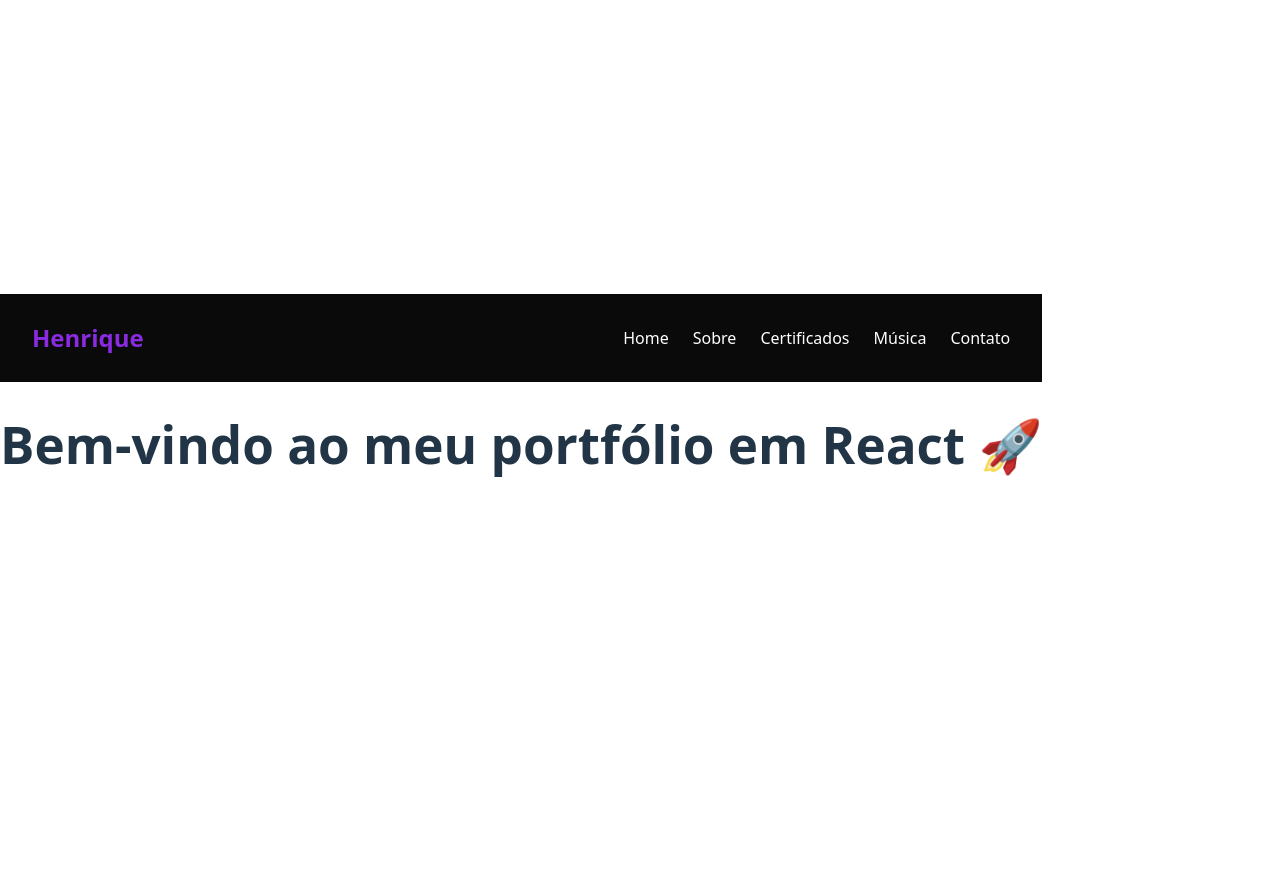
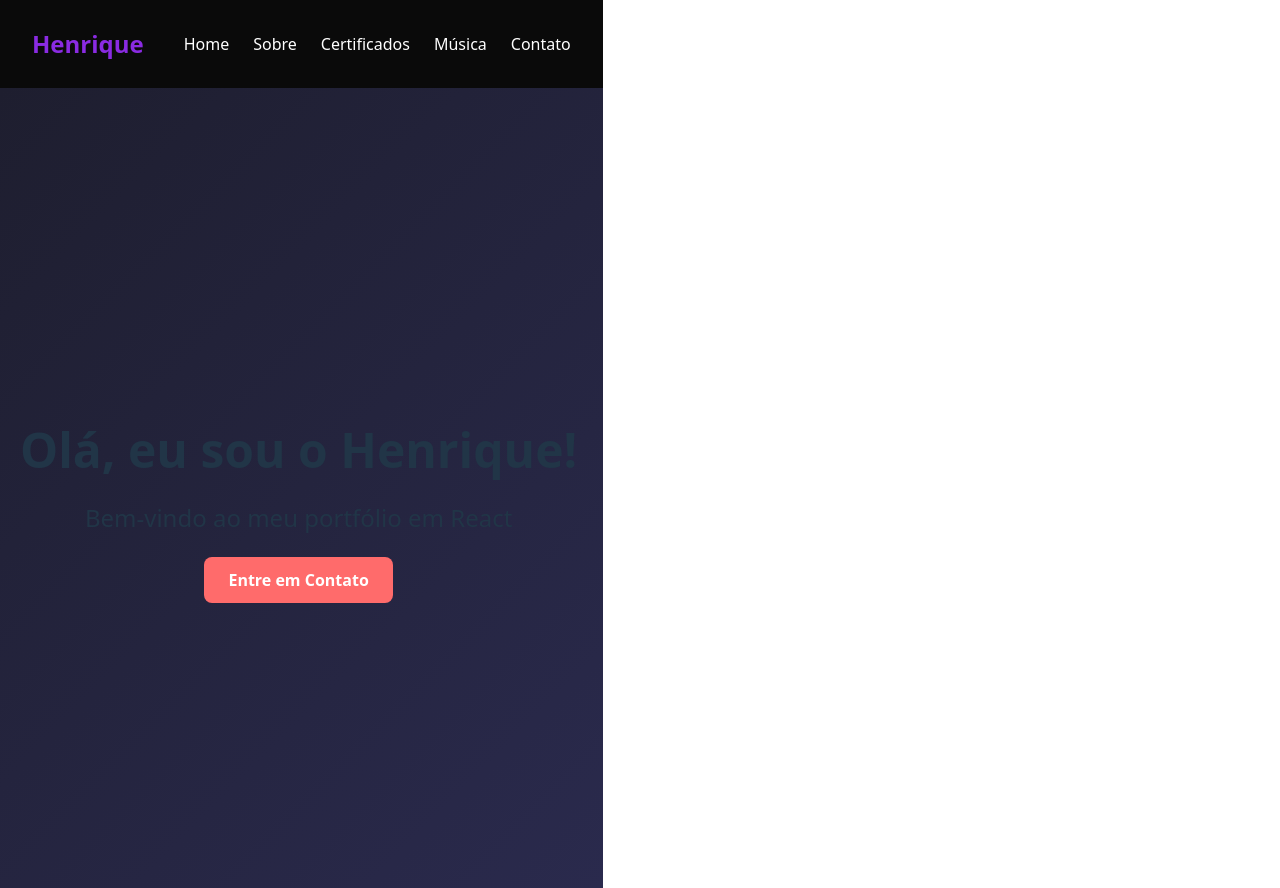
Before and after one commit to henriquepresende/Portfolio-react, a React (Vite) app: page / in a window 1280 px wide. Before the commit the page ends 800 px from the top, so only its background shows below. Built offline with nearby package versions, Linux system fonts and the light colour scheme.

Commit message:
feat(App): Criar <Hero />

```diff
--- a/src/App.jsx
+++ b/src/App.jsx
@@ -1,13 +1,15 @@
 import React from "react";
 import Header from "./components/Header";
+import Hero from "./components/Hero";
+
 
 function App() {
   return (
     <>
       <Header />
-      <h1>Bem-vindo ao meu portfólio em React 🚀</h1>
+      <Hero />
     </>
-  )
+  );
 }
 
 export default App
--- a/src/components/Hero.css
+++ b/src/components/Hero.css
@@ -8,7 +8,7 @@
 }
 
 .hero-container{
-    max-width: 800px;
+
     padding: 20px;
 }
 
```
